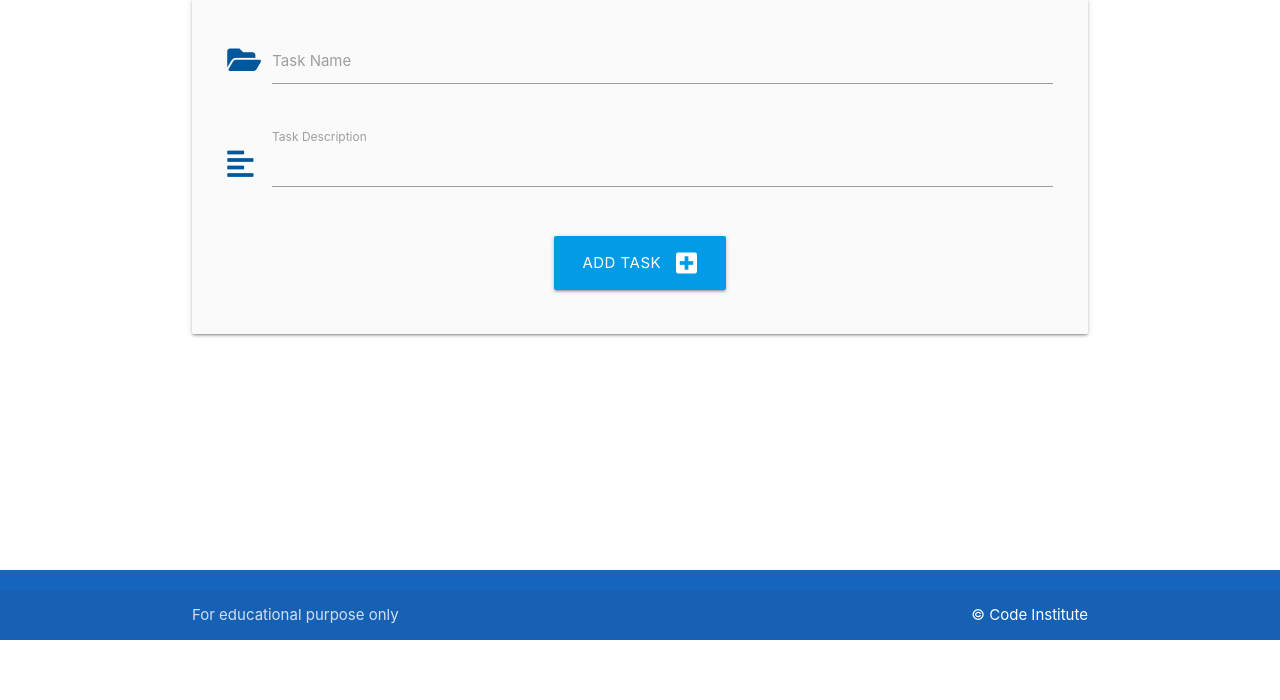
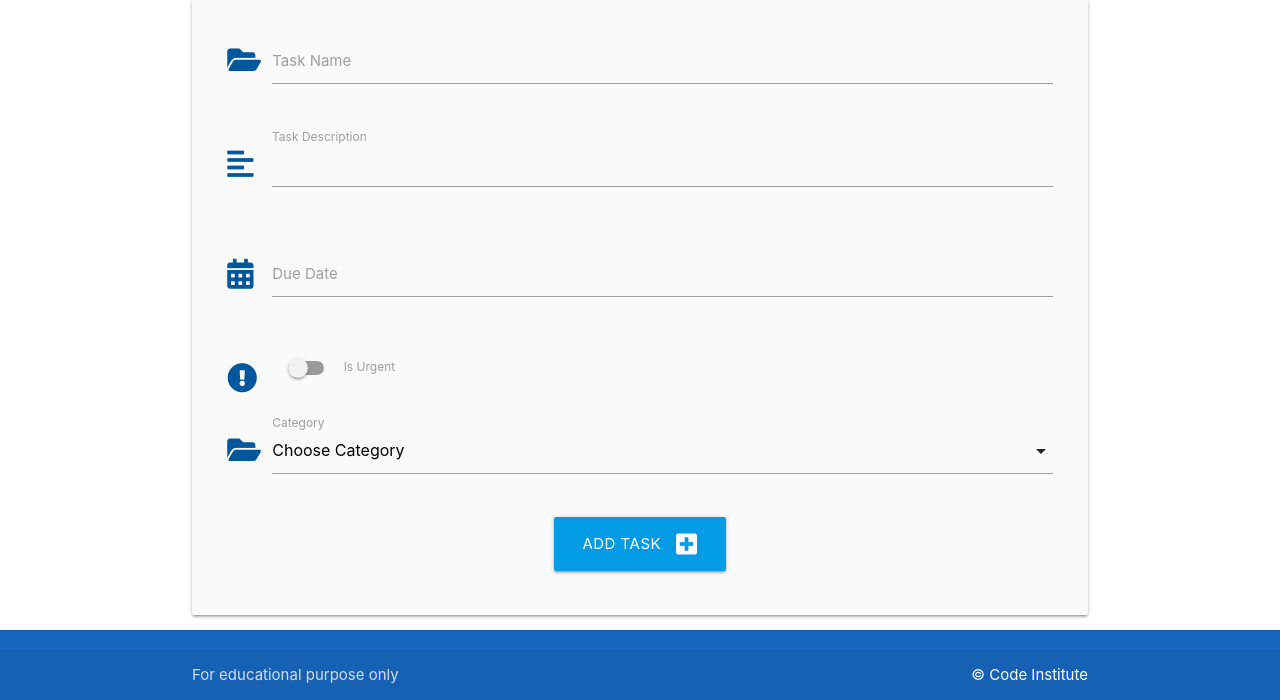
Before and after one commit to Sabri-bel/taskmanager, a Flask app: page /add_task in a window 1280 px wide. Shown: the part 160-860 px from the top of the page. Before the commit the page ends 800 px from the top, so only its background shows below. Run offline with Flask 3, Linux system fonts and the light colour scheme; data that the repository does not hold is empty.

Commit message:
create add_task function

```diff
--- a/taskmanager/static/js/script.js
+++ b/taskmanager/static/js/script.js
@@ -2,4 +2,15 @@ document.addEventListener('DOMContentLoaded', function() {
     // sidenav initialization
     let sidenav = document.querySelectorAll('.sidenav');
     M.Sidenav.init(sidenav);
+
+    // datepicker
+    let datepicker = document.querySelectorAll('.datepicker');
+    M.Datepicker.init(datepicker, {
+      format: "dd mmmm, yyyy",
+      i18n: {done: "select"}
+    });
+
+    // select initialization
+    let selects = document.querySelectorAll('select');
+    M.FormSelect.init(selects);
   });
--- a/taskmanager/templates/add_task.html
+++ b/taskmanager/templates/add_task.html
@@ -24,13 +24,50 @@
       <div class="row">
         <div class="input-field col s12">
             <i class="fas fa-align-left prefix light-blue-text text-darken-4"></i>
-          <textarea id="task_description" name="task_description" minlength="200" maxlength="500" type="text"
+          <textarea id="task_description" name="task_description" minlength="5" maxlength="500" type="text"
           class="materialize-textarea validate" required>
           </textarea>
             <!--id, name and label for  must match-->
           <label for="task_description">Task Description</label>
         </div>
       </div>
+      <!--due date -->
+      <div class="row">
+        <div class="input-field col s12">
+            <i class="fas fa-calendar-alt prefix light-blue-text text-darken-4"></i>
+          <input id="due_date" name="due_date" type="text" class="datepicker validate" required>
+          <!--id, name and label for  must match-->
+          <label for="due_date">Due Date</label>
+        </div>
+      </div>
+      <!--is urgent field-->
+      <div class="row">
+        <div class="input-field col s12">
+          <div class="switch">
+            <i class="fas fa-exclamation-circle prefix light-blue-text text-darken-4"></i>
+            <label for="is_urgent">
+              <input id="is_urgent" name="is_urgent" type="checkbox">
+              <span class="lever"></span>
+              Is Urgent
+            </label>
+          </div>
+        </div>
+      </div>
+      <!--catergory id -->
+      <div class="row">
+        <div class="input-field col s12">
+            <i class="fas fa-folder-open prefix light-blue-text text-darken-4"></i>
+            <select id="category_id" name="category_id" class="validate" required>
+              <option value="" disabled selected>Choose Category</option>
+              {% for category in categories %}
+                <option value="{{ category.id }}">{{category.category_name }}</option>
+              {% endfor %}
+            </select>
+          <!--id, name and label for  must match-->
+          <label for="category_id">Category</label>
+        </div>
+      </div>
+
       <!--submit button-->
       <div class="row">
         <div class="col s12 center-align">
```
